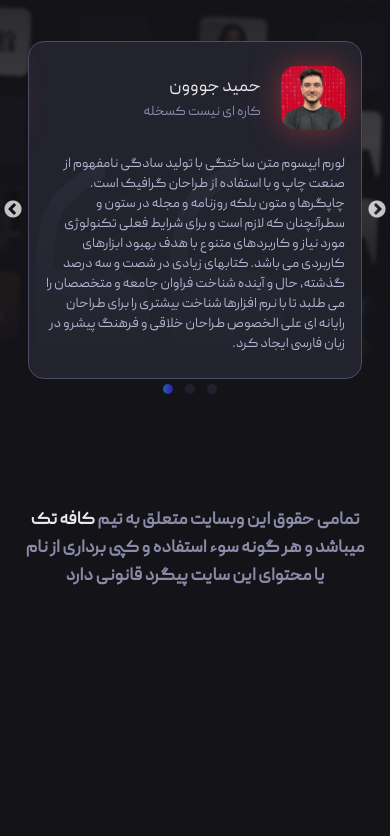
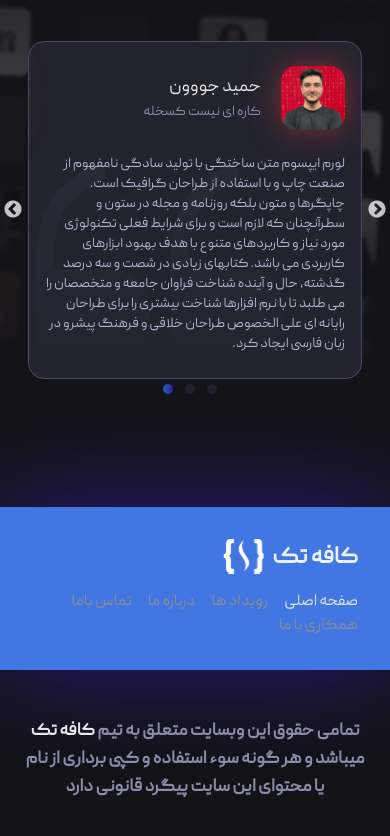
Before and after one commit to AmirhosseinDehghanazar/CafeTech-Frontend, a React (Vite) app in the folder CafeTech-Frontend/: page / in a window 390 px wide. Shown: the part 2944-3780 px from the top of the page. Before the commit the page ends 3575 px from the top, so only its background shows below. Built offline with nearby package versions, Linux system fonts and the light colour scheme.

Commit message:
footer half done

```diff
--- a/CafeTech-Frontend/src/components/footer/Footer.jsx
+++ b/CafeTech-Frontend/src/components/footer/Footer.jsx
@@ -1,10 +1,31 @@
-import { useInView } from "react-intersection-observer";
+import NavLink from "../navbar/NavLink";
+import { linksData } from "../navbar/linksData";
 import "./footer.css";
 
-const Footer = () => {
+const Footer = ({ value, valueHandler }) => {
   return (
     <div className="mb-10">
-      <div></div>
+      <div className="footer flex flex-col md:flex-row md:items-center gap-4 -mx-6 md:mx-0 mb-12 bg-[#4276E3] p-8 xl:px-20 md:rounded-[25px] shadow-[#441EDE]">
+        {/* logo */}
+        <div>
+          <a
+            href="/"
+            className="flex items-end lg:items-center lg:relative rela gap-2 lg:flex-row-reverse"
+          >
+            <p className="font-bold text-2xl text-white/90">کافه تک</p>
+            <div className="cafe-svg lg:absolute" />
+          </a>
+        </div>
+        {/* navs */}
+        <div className="mx-auto md:text-lg">
+          {linksData.map((link, i) => (
+            <div key={i} className="inline-block me-4 flex-nowrap">
+              <NavLink {...link} value={value} valueHandler={valueHandler} />
+            </div>
+          ))}
+        </div>
+      </div>
+
       <p className="text-secondary text-lg font-semibold text-center">
         تمامی حقوق این وبسایت متعلق به تیم{" "}
         <span className="text-white/90">کافه تک</span> میباشد و هر گونه سوء
--- a/CafeTech-Frontend/src/components/footer/footer.css
+++ b/CafeTech-Frontend/src/components/footer/footer.css
@@ -0,0 +1,3 @@
+.footer {
+  box-shadow: 0 0 100px #441ede80;
+}
--- a/CafeTech-Frontend/src/components/navbar/Navbar.jsx
+++ b/CafeTech-Frontend/src/components/navbar/Navbar.jsx
@@ -3,16 +3,9 @@ import "./navbar.css";
 import NavLink from "./NavLink";
 import { linksData } from "./linksData";
 
-const Navbar = () => {
-  // manages which nav is active
-  const [value, setValue] = useState(0);
+const Navbar = ({ value, valueHandler }) => {
   // this state manages sidebar to be open or close
   const [sidebar, setSidebar] = useState(false);
-
-  // func to handle sidebar gave it to sidebar btn
-  const valueHandler = (index) => {
-    setValue(index);
-  };
 
   return (
     <div className="flex text-white mt-6 lg:ms-10 justify-between items-center lg:flex-row-reverse mb-10">
@@ -34,7 +27,7 @@ const Navbar = () => {
       </a>
 
       {/* navs */}
-      <div className="hidden navs lg:flex items-center justify-around">
+      <div className="hidden navs lg:flex items-center justify-around text-[18px] font-semibold">
         {linksData.map((link, i) => (
           <NavLink
             key={i}
--- a/CafeTech-Frontend/src/components/navbar/navbar.css
+++ b/CafeTech-Frontend/src/components/navbar/navbar.css
@@ -11,11 +11,11 @@
   height: 40px;
 }
 
-/* style for links in navbar */
+/* style for links in navbar
 .navlink {
   font-weight: bold;
   font-size: 18px;
-}
+} */
 
 /* getting cafeTech logo */
 .cafe-svg {
--- a/CafeTech-Frontend/src/layout/main/Main.jsx
+++ b/CafeTech-Frontend/src/layout/main/Main.jsx
@@ -8,19 +8,37 @@ import {
   Navbar,
   Segment,
 } from "../../components";
+import { useEffect, useState } from "react";
 
 const Main = () => {
+  // manages which nav is active
+  const [navValue, setNavValue] = useState(0);
+
+  // this useEffect have to manage start value of navValue
+  useEffect(() => {
+    // example
+    /* if( location === "about") {
+          setNavValue(2)
+    } */
+  }, []);
+
+  // func to handle sidebar gave it to sidebar btn
+  // this function needs context api
+  const valueHandler = (index) => {
+    setNavValue(index);
+  };
+
   return (
     <>
       <div className="relative main px-6 md:px-10 lg:px-14 xl:px-20">
-        <Navbar />
+        <Navbar value={navValue} valueHandler={valueHandler} />
         <Header />
         <About />
         <Segment />
         <Event />
         {/* <Guests /> */}
         <Comment />
-        <Footer />
+        <Footer value={navValue} valueHandler={valueHandler} />
 
         {/* background images */}
         {/* top gray div for background */}
```
